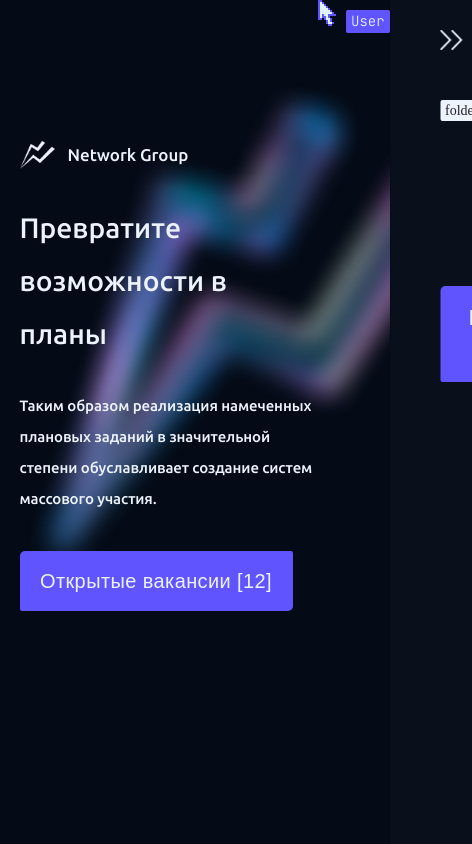
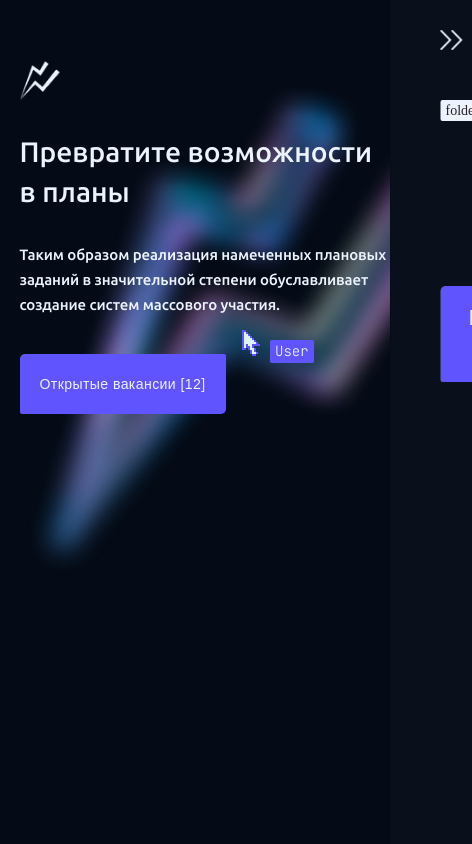
Before and after one commit to abdulhafiz7156/network-group, a Vue app: page / in a window 390 px wide. Shown: the top 844 px of the page, 472 px wide, since content can reach past the window. Built offline with nearby package versions, Linux system fonts and the light colour scheme; a web font is replaced by a local one.

Commit message:
mobile ready till 480px

```diff
--- a/src/App.vue
+++ b/src/App.vue
@@ -394,13 +394,13 @@ export default {
               <h1>Превратите возможности в планы</h1>
               <p>Таким образом реализация намеченных плановых заданий в значительной степени обуславливает создание систем массового участия.</p>
               <button>Открытые вакансии [12]</button>
+              <div class="first-block__img-div-mobile">
+                <img src="./assets/img/cursor.png" alt="Cursor">
+              </div>
             </div>
           </div>
           <div class="first-block__img-div">
             <img src="./assets/img/bg.png" alt="Background image">
-          </div>
-          <div class="first-block__img-div-mobile">
-            <img src="./assets/img/cursor.png" alt="Cursor">
           </div>
         </div>
       </section>
@@ -472,7 +472,6 @@ export default {
         <div class="third-block__cards">
           <div class="third-block__mini-divs">
             <div class="third-block__card__mini-div">Start time · {{ this.firstYear }}</div>
-            <div class="third-block__card__mini-div third-block__card__mini-div2">{{this.firstYear}} — {{ this.lastYear }}</div>
           </div>
           <div class="third-block__cards-parent df">
             <Swiper
--- a/src/assets/css/main.css
+++ b/src/assets/css/main.css
@@ -35,7 +35,7 @@
     padding: 15px 20px 15px 20px;
     border-radius: 5px 2px 5px 2px;
     background-color: var(--primary-color);
-    font-size: 20px;
+    font-size: clamp(0.875rem, 0.644rem + 0.97vw, 1.813rem);
     font-weight: 500;
     line-height: 29px;
     letter-spacing: 0.4px;
--- a/src/assets/css/media.css
+++ b/src/assets/css/media.css
@@ -220,7 +220,7 @@
     }
 }
 
-@media(max-width: 480px) {
+@media(max-width: 768px) {
     .first-block__img-div-mobile {
         display: block;
     }
@@ -235,9 +235,107 @@
 
     .swiper-scrollbar {
         left: var(--swiper-scrollbar-sides-offset, 10.6%) !important;
-        width: calc(100% - 2* var(--swiper-scrollbar-sides-offset, 7.8%)) !important;
+        width: calc(100% - 2 * var(--swiper-scrollbar-sides-offset, 7.8%)) !important;
         border-top: none;
     }
+
+    footer .df_jcsb {
+        display: flex;
+        flex-direction: column-reverse;
+    }
+
+    .footer__text {
+        text-align: center;
+        gap: 60px;
+    }
+
+    .footer__links {
+        justify-content: center;
+        margin-bottom: 60px;
+    }
+
+    .vacancy-block-grid__card {
+        padding: 20px;
+    }
+
+    .fourth-block__map__nav {
+        display: block;
+    }
+
+    .fourth-block__map-numbers .fourth-block__map-numbers__mini-div {
+        display: none;
+    }
+
+    .fourth-block__buttons {
+        justify-content: center;
+    }
+
+    .fourth-block__map__nav__text h3 {
+        text-align: center;
+        border-left: none;
+    }
+
+    .fourth-block__maps {
+        border: none;
+    }
+
+    .first-block__text-div__texts button {
+        width: auto;
+    }
+
+    .first-block__text-div__texts {
+        position: relative;
+    }
+
+    .first-block__img-div-mobile {
+        position: absolute;
+        left: 60%;
+        top: 70%;
+    }
+
+    .fourth-block__map {
+        overflow-x: scroll;
+        width: 100%;
+    }
+
+    .fourth-block__map svg {
+        width: 1000px;
+    }
+
+    .fourth-block__map__text {
+        top: 29%;
+        left: 197%;
+    }
+
+    .first-block__text-div__logo p {
+        display: none;
+    }
+
+    .first-block__text-div__logo img {
+        width: 41px;
+        height: 40px;
+    }
+
+    .first-block__text-div {
+        margin-top: 60px;
+    }
+
+    .first-block__text-div__texts h1 {
+        line-height: 40px;
+    }
+    .first-block__text-div__texts p {
+        line-height: 25px;
+    }
+
 }
 
-/*keyingisi 480*/
+@media(max-width: 480px) {
+    .vacancy-block-grid__card__subtitles {
+        flex-wrap: wrap;
+    }
+
+    .fourth-block__map__text {
+        top: 29%;
+        left: 334%;
+    }
+}
```
